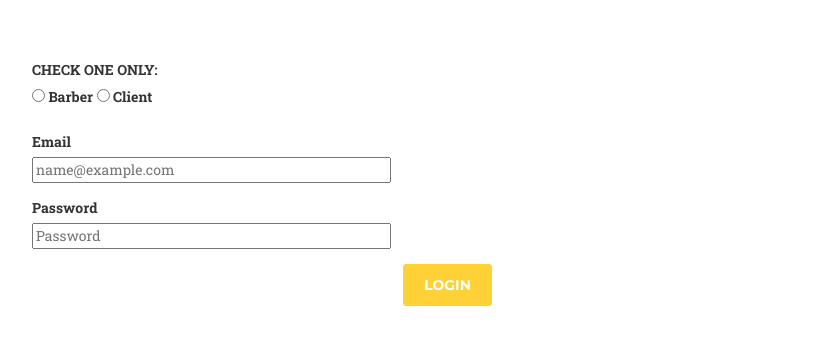
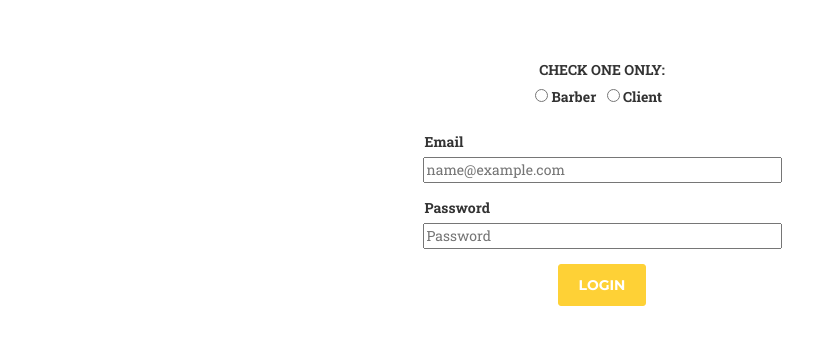
Before and after one commit to timtbanh/eclips, a Django app: page /account/login.html in a window 1280 px wide. Shown: the part 100-445 px from the top of the page, without its empty margins (38-851 px from the left). Run offline with Django 3.2, Linux system fonts and the light colour scheme; parts of the project's set-up code (start-up, migrations or seed data) failed here and were passed over; some libraries are stand-ins or nearby versions; some web fonts are replaced.

Commit message:
Fixed formatting for login and signup

```diff
--- a/account/static/css/login.css
+++ b/account/static/css/login.css
@@ -42,3 +42,9 @@
   font-size: 14px;
   padding: 10px 20px;
 }
+
+label#fields {
+  display: inline-block;
+  width: 355px;
+  text-align: left;
+}
--- a/account/templates/account/login.html
+++ b/account/templates/account/login.html
@@ -61,7 +61,7 @@
     </nav>
 
     <section id="login">
-        <div class="container">
+        <div class="container" align="center">
             <div class="row">
                 <form name="loginform" id="loginForm" method="post" role="form">
                 {% csrf_token %}
@@ -74,32 +74,27 @@
                             {% for radio in form.userType %}
                             <label class="switch">
                                 {{radio}}
+                                &nbsp; <!-- for spacing -->
                             </label>
                             {% endfor %}
                         </div>
 
                         {{ form.email.errors }}
-                        <label for="{{ form.email.id_for_label }}">Email</label>
+                            <label id="fields" for="{{ form.email.id_for_label }}">Email</label>
                         <div class="form-group">
                             {{ form.email }}
-                            <!-- <input type="text" class="form-control" placeholder="name@example.com" id="email" required data-validation-required-message="Please enter your Email."> -->
                         </div>
                         {{ form.password.errors }}
-                        <label for="{{ form.password.id_for_label }}">Password</label>
+                        <label id="fields" for="{{ form.password.id_for_label }}">Password</label>
                         <div class="form-group">
                             {{ form.password }}
-                            <!-- <input type="password" class="form-control" placeholder="Password" id="password" required data-validation-required-message="Please enter your password."> -->
                         </div>
                         <div class="clearfix"></div>
                         <div style="text-align: center;">
-                        <div class="col-xs-5 text-right">
+                        <div class="col-xs-12 text-center">
                             <div id="success"></div>
                             <button type="submit" class="btn btn-m" onclick="">LOGIN</button>
                         </div>
-                        <!-- <div class="col-xs-7 text-left">
-                            <div id="forgot"></div>
-                            <button type="forgotpw" class="btn btn-m">FORGOT PASSWORD</button>
-                         </div>-->
                     </div>
                     </div>
                 </form>
--- a/account/templates/account/signup.html
+++ b/account/templates/account/signup.html
@@ -87,6 +87,7 @@
                         {% for radio in form.userType %}
                         <label class="switch">
                             {{radio}}
+                            &nbsp; <!-- for spacing -->
                         </label>
                         {% endfor %}
                     </div>
```
Also changed, not shown: account/templates/account/makeappointment.html (+4 -8 lines), db.sqlite3, eclips/media/barbers/170x170bb.jpg (added), eclips/media/clients/170x170bb_PsFkeWR.jpg (added), eclips/media/clients/BENSON_LY_QB8YFh0.png (added).
